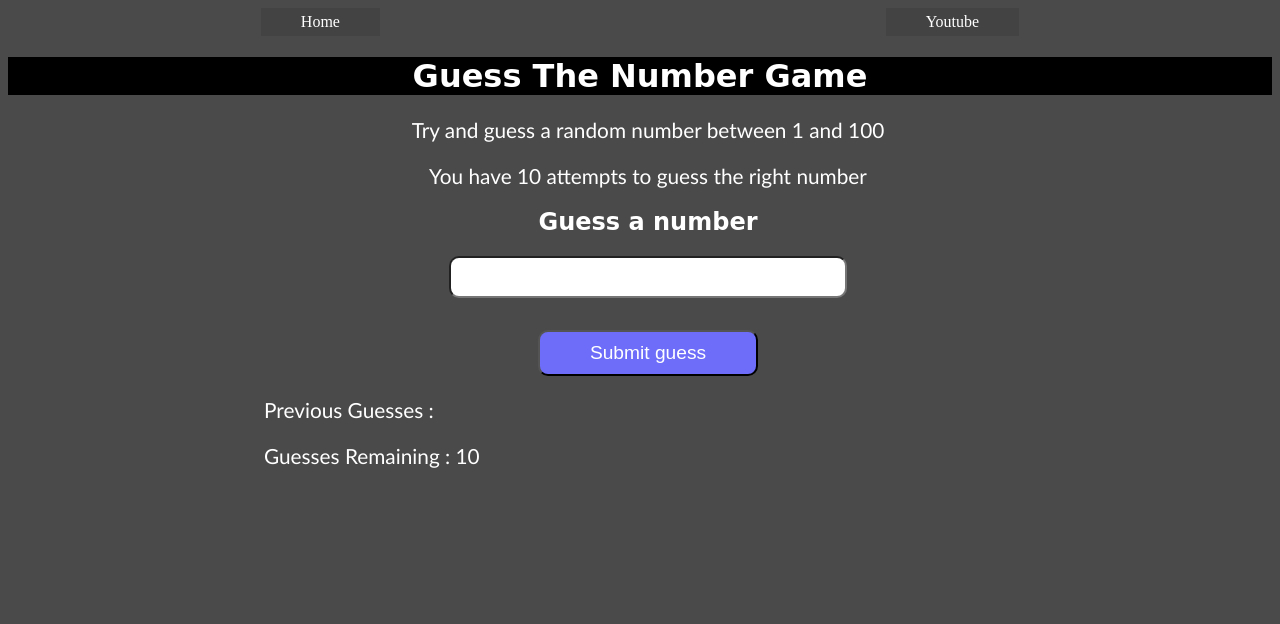
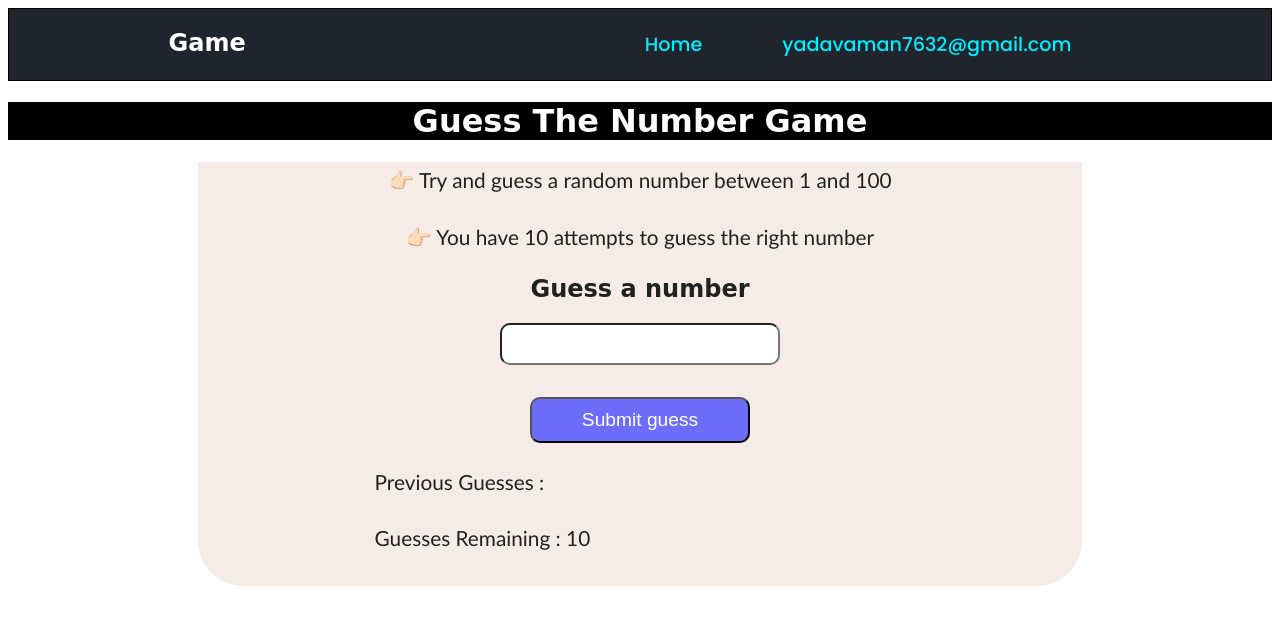
Before and after one commit to Amanroy7632/JavaScript_Basic_Projects, a plain HTML site: page project_4/index.html in a window 1280 px wide. Drawn offline with Linux system fonts and the light colour scheme.

Commit message:
modified

```diff
--- a/project_4/index.html
+++ b/project_4/index.html
@@ -5,6 +5,8 @@
     <meta name="viewport" content="width=device-width, initial-scale=1.0">
     <title>Set Theme | First Java Script Project</title>
     <style>
+@import url('http://fonts.googleapis.com/css2?family=Poppins:wght@300;400;500;600;700;800;900&display=swap');
+
         h1{
             text-align: center;
             font-family:cursive;
@@ -14,45 +16,51 @@
         nav{
             display: flex;
             justify-content: space-around;
-
+            border: 1px solid ;
+            background-color: #1f242d;
         }
-        nav li{
+        nav h2{
+            color: #fff;
+        }
+        nav ul{
+            display: flex;
+            justify-content: space-around;
+        }
+        nav ul li{
             list-style: none;
             padding: 5px 40px ;
-            background-color: #21212129;
-            /* border: 2px solid grey; */
+        }
+        a{
+            text-decoration: none;
+            color: #212121;
+            font-size: 1.2rem;
+            font-weight: 500;
+            color: #0ef;
+            font-family: 'Poppins',sans-serif;
+            transition: 0.3s all ease-in-out;
+        }
+        a:hover{
+            text-decoration: underline;
         }
         .canvas{
             display: block;
             justify-content: center;
-            /* border: 2px solid grey; */
+            width: 70%;
+            margin: auto;
+            background-color: #f6ece7;
+            color: #212121;
+            border-end-start-radius: 45px;
+            border-bottom-right-radius: 45px;
             align-items: center;
-            width: 100vw;
-            /* height: 100vh; */
+            transition: 0.5s all ease-in;
+        }
+        .canvas:hover{
+            transform: scale(1.02);
         }
         .canvas p{
             font-size: 1.3rem;
+            padding: 5px 0px;
             font-family: 'Gill Sans', 'Gill Sans MT', Calibri, 'Trebuchet MS', sans-serif;
-        }
-        .button{
-            margin: 14px;
-            padding: 55px;
-            width: 20%;
-            height: 20%;
-            border: 2px solid lightgray;
-            border-radius: 20px;
-        }
-        .button:first-child{
-            background-color: grey;
-        }
-        .button:nth-child(2){
-            background-color: white;
-        }
-        .button:nth-child(3){
-            background-color: blue;
-        }
-        .button:last-child{
-            background-color: yellow;
         }
         h2{
             text-align: center;
@@ -61,7 +69,7 @@
         .text{
             /* border: 2px solid red; */
             text-align: center;
-            width: 60%;
+            width: 85%;
             margin: auto;
         }
         .results{
@@ -76,6 +84,7 @@
            text-align: center;
         }
         #inp-num{
+            text-align: center;
             width: 30%;
             padding: 5px;
             font-size: 1.5rem;
@@ -88,6 +97,7 @@
             font-size: 1.2rem;
             background-color: rgb(109, 109, 249);
             color: #fff;
+            cursor: pointer;
             border-radius: 10px;
         }
         #st-again{
@@ -101,28 +111,26 @@
             background-color: #212121;
             padding: 10px 20px;
         }
-        body{
-            background-color: #4a4a4a;
-            color: #fff;
-        }
     </style>
 </head>
 <body>
     <nav>
-        <li>Home</li>
-        <li>Youtube</li>
+        <h2>Game</h2>
+        <ul>
+            <li><a href="#">Home</a></li>
+            <li><a href="mailto:yadavaman7632@gmail.com">yadavaman7632@gmail.com</a></li>
+        </ul>
     </nav>
     <h1>Guess The Number Game</h1>
     <div class="canvas">
         <div class="text">
-            <p>Try and guess a random number between 1 and 100</p>
-            <p>You have <span class="counting">10</span> attempts to guess the right number</p>
+            <p>👉🏻 Try and guess a random number between 1 and 100</p>
+            <p>👉🏻 You have <span class="counting">10</span> attempts to guess the right number</p>
         </div>
         <form action="">
             <h2>Guess a number</h2>
             <input type="text" name="" id="inp-num"> <br>
             <input type="submit" value="Submit guess" id="btn">
-            <!-- <button type="submit" >Submit guess</button> -->
         </form>
         <div class="results">
             <p>Previous Guesses : <span class="guesses"></span></p>
```
